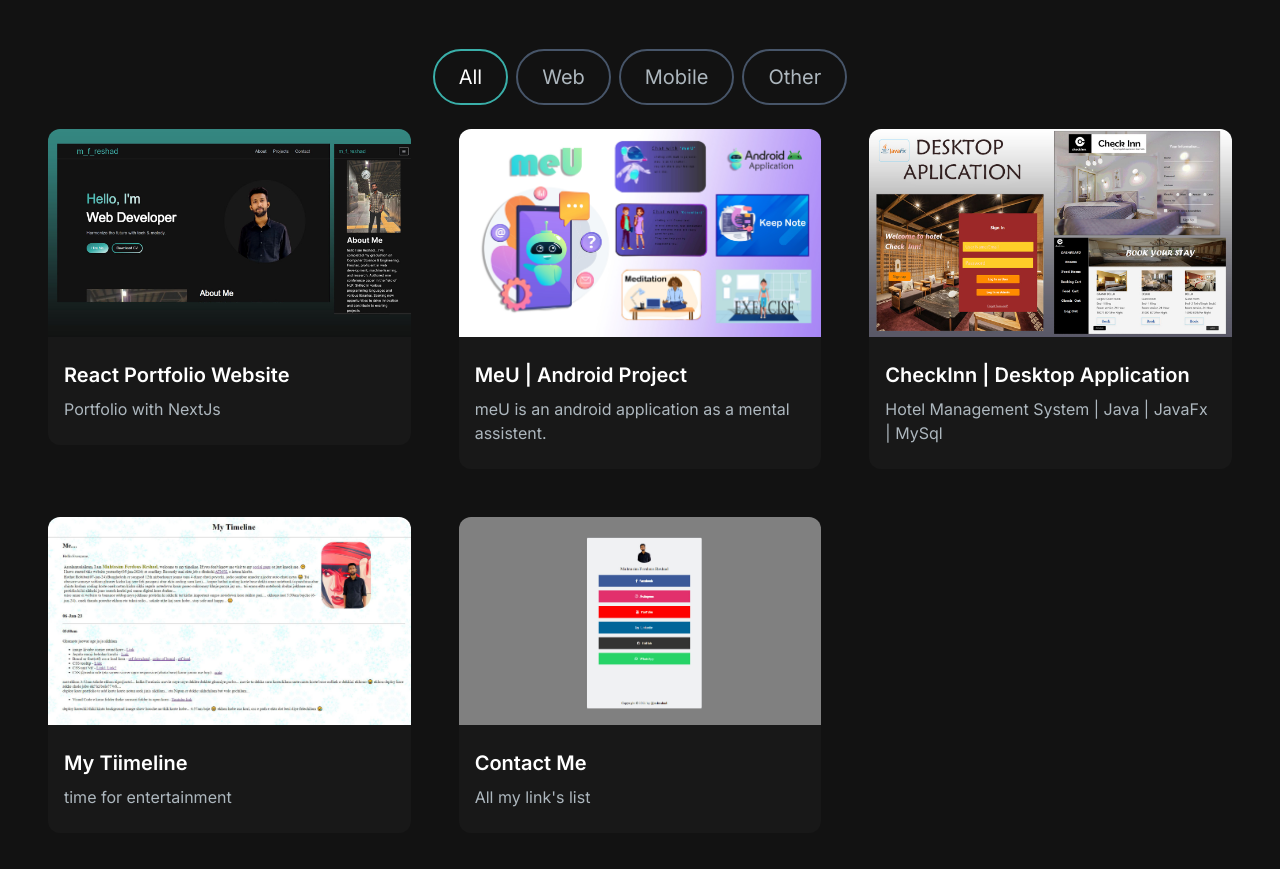
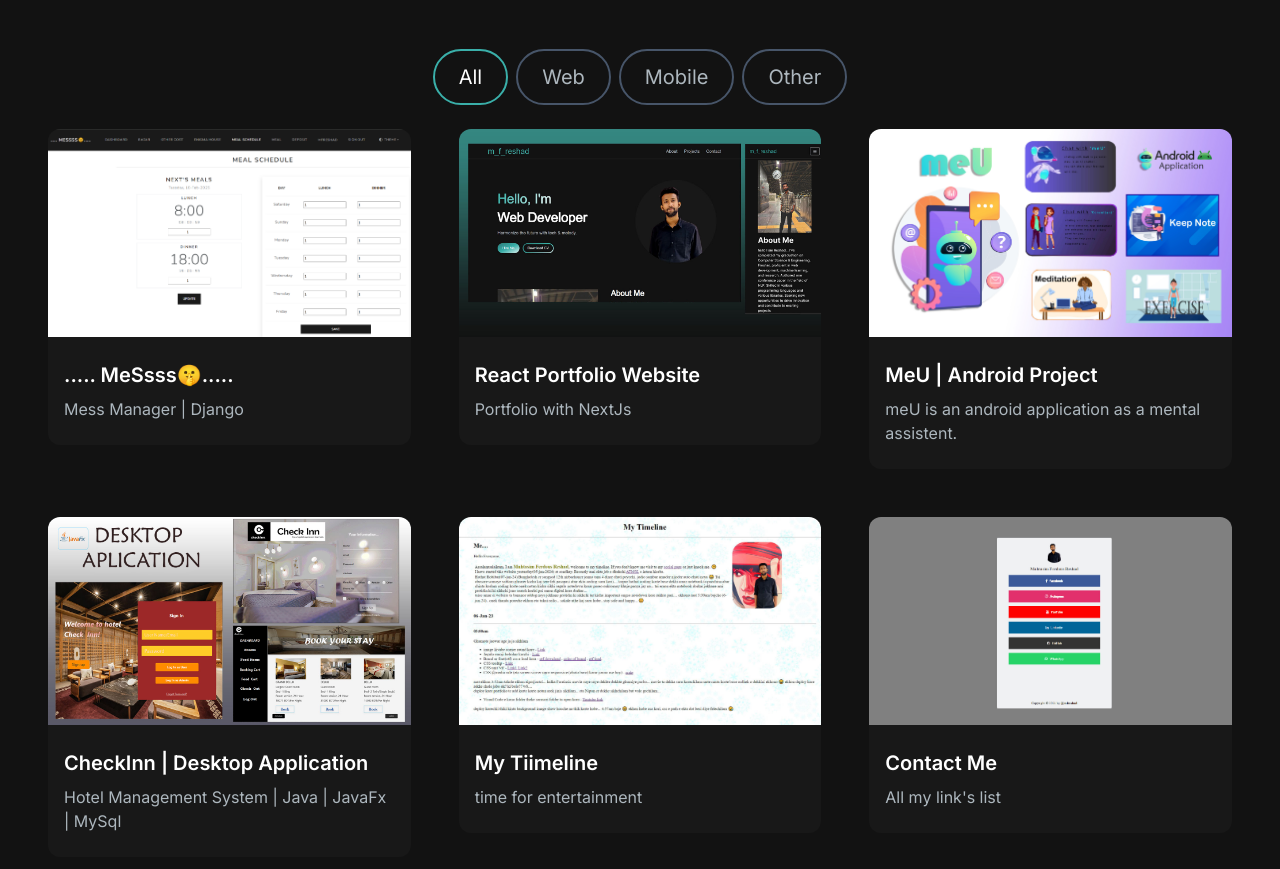
Before and after one commit to MFReshad/mfreshad-portfolio, a Next.js app: page / in a window 1280 px wide. Shown: the part 1540-2409 px from the top of the page. Built offline with nearby package versions, Linux system fonts and the light colour scheme.

Commit message:
Mess manager | Django

```diff
--- a/src/app/components/ProjectSection.jsx
+++ b/src/app/components/ProjectSection.jsx
@@ -6,6 +6,15 @@ import ProjectTag from "./ProjectTag";
 const projectData = [
   {
     id: 1,
+    title: "..... MeSsss🤫.....",
+    description: "Mess Manager | Django",
+    image: "images/projects/7.PNG",
+    tag: ["All", "Web"],
+    gitUrl: "https://github.com/MFReshad/Mess-Manager",
+    previewUrl: "",
+  },
+  {
+    id: 3,
     title: "React Portfolio Website",
     description: "Portfolio with NextJs",
     image: "images/projects/1.jpg",
@@ -23,7 +32,7 @@ const projectData = [
     previewUrl: "https://youtu.be/ru3QEyvmANs",
   },
   {
-    id: 3,
+    id: 4,
     title: "CheckInn | Desktop Application",
     description: "Hotel Management System | Java | JavaFx | MySql",
     image: "images/projects/3.jpg",
@@ -32,7 +41,7 @@ const projectData = [
     previewUrl: "https://youtu.be/P7E23oxghlQ",
   },
   {
-    id: 4,
+    id: 5,
     title: "My Tiimeline",
     description: "time for entertainment",
     image: "images/projects/4.JPG",
@@ -41,7 +50,7 @@ const projectData = [
     previewUrl: "https://mfreshad.github.io/timeline/",
   },
   {
-    id: 5,
+    id: 6,
     title: "Contact Me",
     description: "All my link's list ",
     image: "images/projects/5.jpg",
```
Also changed, not shown: public/images/projects/7.PNG (added).
